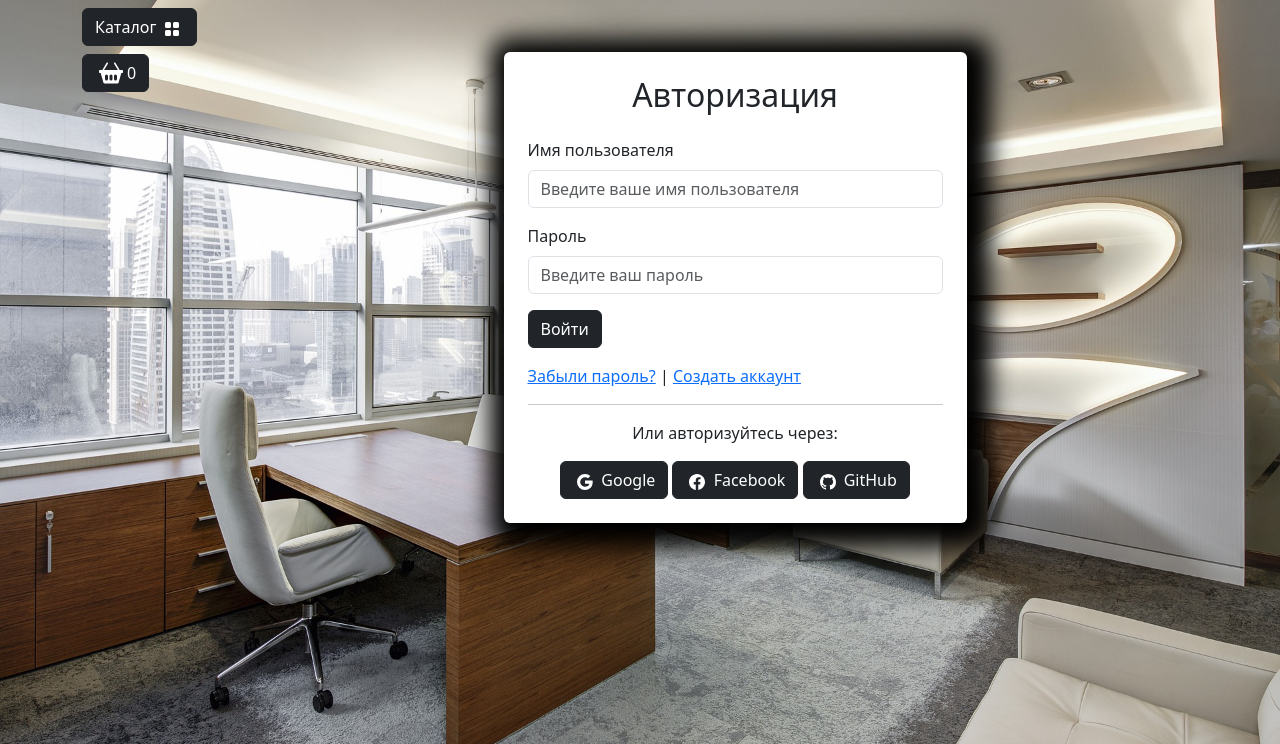
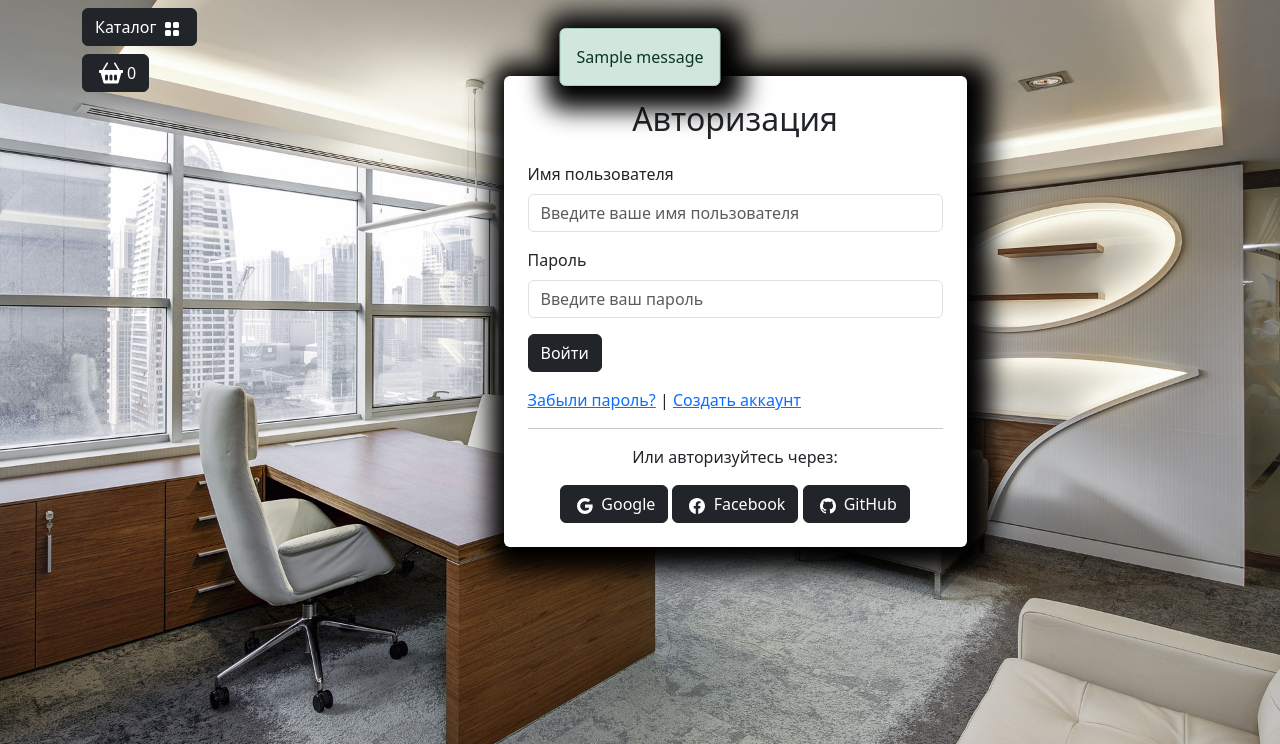
Before and after one commit to axmadJ3/e-commerce-django, a Django app: page /user/login/ in a window 1280 px wide. Shown: the part 56-800 px from the top of the page. Run offline with Django 5.2, Linux system fonts and the light colour scheme; data comes from the database, SQL or seed files in the repository; tables that the repository leaves empty hold one stand-in row (values such as "Sample post"); one stand-in notice (Sample message) is shown; some libraries are stand-ins or nearby versions.

Commit message:
fix login required urls, notifications, login templates and views

```diff
--- a/apps/users/forms.py
+++ b/apps/users/forms.py
@@ -40,7 +40,7 @@ class ProfileChangeForm(UserChangeForm):
             'email',
         )
 
-    image = forms.ImageField()
+    image = forms.ImageField(required=False)
     first_name = forms.CharField()
     last_name = forms.CharField()
     username = forms.CharField()
--- a/apps/users/templates/users/login.html
+++ b/apps/users/templates/users/login.html
@@ -10,6 +10,9 @@
                 <h2 class="text-center mb-4">Авторизация</h2>
                 <form action="{% url "user:login" %}" method="post">
                     {% csrf_token %}
+                    {% if request.GET.next %}
+                        <input type='hidden' name='next' value={{request.GET.next}}>
+                    {% endif %}
                     <div class="mb-3">
                         <label for="id_username" class="form-label">Имя пользователя</label>
                         <input type="text" class="form-control"
--- a/apps/users/views.py
+++ b/apps/users/views.py
@@ -1,5 +1,6 @@
+from django.contrib.auth.decorators import login_required
 from django.shortcuts import redirect, render
-from django.contrib import auth
+from django.contrib import auth, messages
 from django.shortcuts import HttpResponseRedirect
 from django.urls import reverse
 
@@ -15,6 +16,11 @@ def login(request):
             user = auth.authenticate(username=username, password=password)
             if user:
                 auth.login(request, user)
+                messages.success(request, f'{username}, Вы вошли в аккаунт!')
+
+                if request.POST.get('next', None):
+                    return HttpResponseRedirect(request.POST.get('next'))
+
                 return HttpResponseRedirect(reverse('main:home'))
     else:
         form = UserLoginForm()
@@ -34,6 +40,7 @@ def registration(request):
             form.save()
             user = form.instance
             auth.login(request, user)
+            messages.success(request, f'{user.username}, Вы успешно зарегистрировались и вошли в аккаунт!')
             return HttpResponseRedirect(reverse('main:home'))
     else:
         form = UserRegistrationForm()
@@ -46,11 +53,13 @@ def registration(request):
     return render(request, template_name='users/registration.html', context=context)
 
 
+@login_required
 def profile(request):
     if request.method == 'POST':
         form = ProfileChangeForm(data=request.POST, instance=request.user, files=request.FILES )
         if form.is_valid():
             form.save()
+            messages.success(request, 'Профиль успешно обновлен!')
             return HttpResponseRedirect(reverse('user:profile'))
     else:
         form = ProfileChangeForm(instance=request.user)
@@ -63,6 +72,8 @@ def profile(request):
     return render(request, template_name='users/profile.html', context=context)
 
 
+@login_required
 def logout(request):
+    messages.success(request, f'{request.user.username}, Вы вышли из аккаунта!')
     auth.logout(request)
     return redirect(reverse('main:home'))
--- a/mysite/settings.py
+++ b/mysite/settings.py
@@ -151,3 +151,4 @@ INTERNAL_IPS = [
 
 DEFAULT_AUTO_FIELD = 'django.db.models.BigAutoField'
 AUTH_USER_MODEL = 'users.User'
+LOGIN_URL = '/user/login/'
--- a/templates/includes/non_field_errors.html
+++ b/templates/includes/non_field_errors.html
@@ -12,3 +12,28 @@
     </div>
 </div>
 {% endif %}
+
+<!-- Для оповещений -->
+<div class="container mt-4">
+    <div class="row justify-content-center">
+        <div class="col-md-6">
+            {% if messages %}
+                {% for message in messages %}
+                    {% if message.tags == 'success' %}
+                    <div id="notification" class="position-fixed start-50 translate-middle-x z-3 alert alert-success fade show custom-shadow" role="alert">
+                        {{ message }}
+                    </div>
+                    {% endif %}
+                    {% if message.tags == 'warning' %}
+                    <div id="notification" class="position-fixed start-50 translate-middle-x z-3 alert alert-danger fade show custom-shadow" role="alert">
+                        {{ message }}
+                    </div>
+                    {% endif %}
+                {% endfor %}
+            {% else %}
+            <div id="jq-notification" class="position-fixed start-50 translate-middle-x z-3 alert alert-success fade show custom-shadow" style="display: none;" role="alert">
+            </div>
+            {% endif %}
+        </div>
+    </div>
+</div>
```
